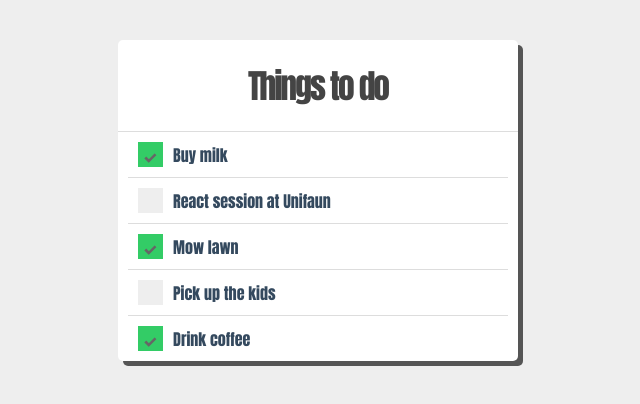
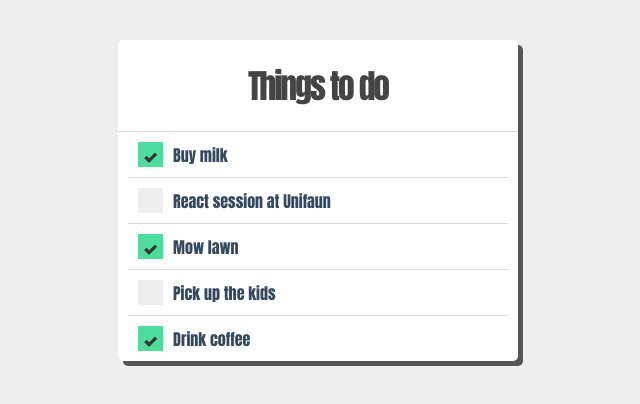
Before and after one commit to pappscalle/todo-app, a React (Create React App) app: page / in a window 1280 px wide. Shown: the top 404 px of the page, without its empty margins (322-962 px from the left). Built offline with nearby package versions, Linux system fonts and the light colour scheme.

Commit message:
tweaked colors

```diff
--- a/src/index.css
+++ b/src/index.css
@@ -56,14 +56,15 @@ body {
 }
 
 .todoitem > input:checked {
-  background-color: #3C6;
+  background-color: #4cdc9c;
 }
 
 .todoitem > input:checked + span::before {
   content: '\251B';
   text-align: center;
   position: absolute;
-  color: #666;
+  color: #333;
+  font-weight: 1000;
   top: 16px;
   left: 17px;
   -webkit-transform: rotate(45deg);
```
